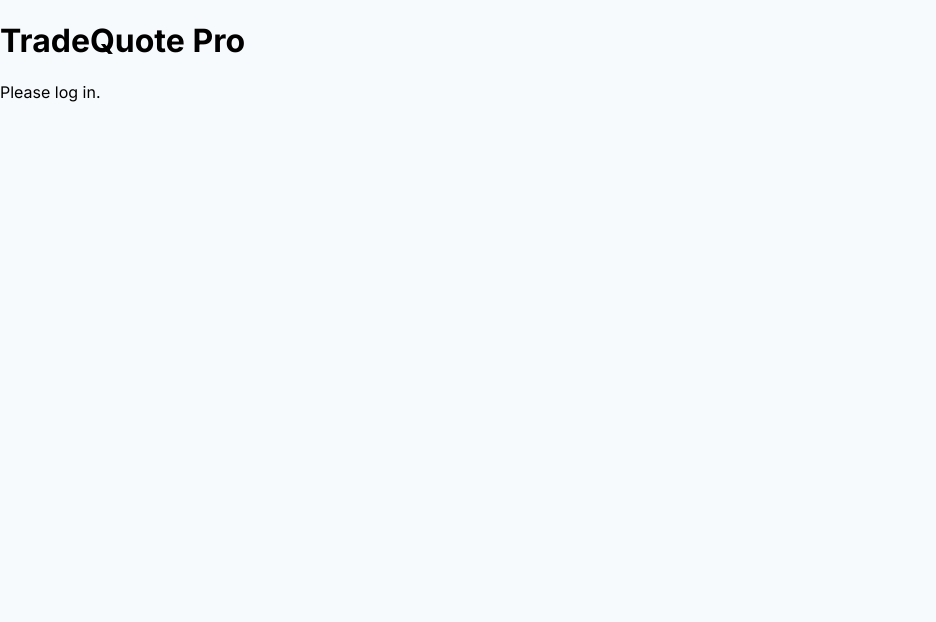
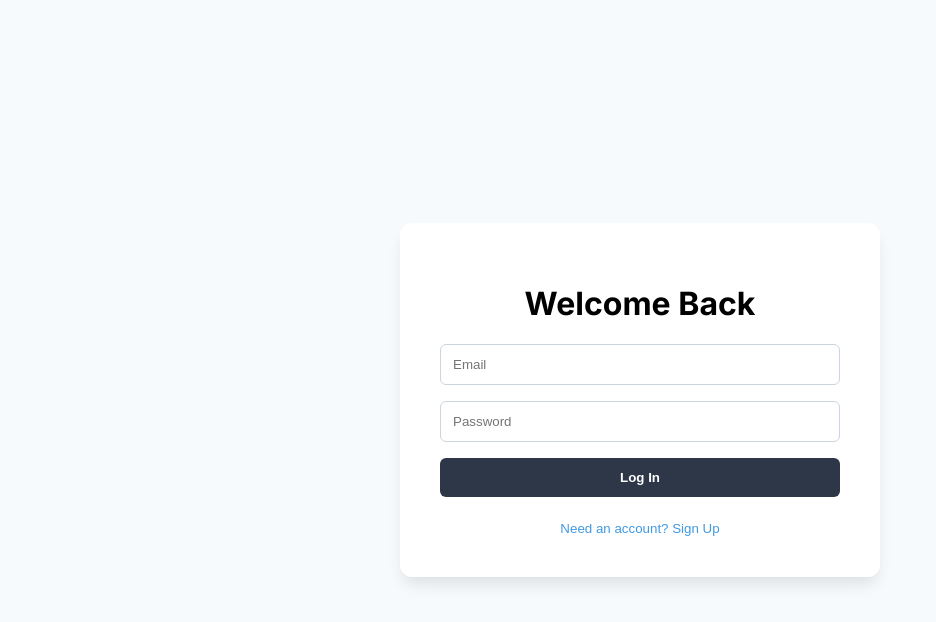
Before and after one commit to nicheaibuilder/trade-quote-pro, a React (Create React App) app: page / in a window 1280 px wide. Shown: the top 622 px of the page, without its empty margins (0-936 px from the left). Built offline with nearby package versions, Linux system fonts and the light colour scheme; no server answers.

Commit message:
Fix: Add components and implement App view logic

```diff
--- a/src/App.js
+++ b/src/App.js
@@ -1,11 +1,8 @@
 import React, { useState, useEffect } from 'react';
 import { auth, db } from './firebaseConfig';
-import { onAuthStateChanged } from 'firebase/auth';
-import { doc, getDoc } from 'firebase/firestore';
-
-// We will create these component files next
-// import AuthPage from './components/AuthPage';
-// import Dashboard from './components/Dashboard';
+import { onAuthStateChanged, signOut } from 'firebase/auth';
+import { doc, getDoc, setDoc } from 'firebase/firestore';
+import AuthPage from './components/AuthPage';
 
 function App() {
   const [user, setUser] = useState(null);
@@ -14,47 +11,45 @@ function App() {
   useEffect(() => {
     const unsubscribe = onAuthStateChanged(auth, async (firebaseUser) => {
       if (firebaseUser) {
-        // User is signed in, get their profile from Firestore
         const userDocRef = doc(db, "users", firebaseUser.uid);
         const userDoc = await getDoc(userDocRef);
-
-        setUser({
-          uid: firebaseUser.uid,
-          email: firebaseUser.email,
-          ...userDoc.data() // Spread the rest of the user's data
-        });
+        if (userDoc.exists()) {
+          setUser({ uid: firebaseUser.uid, email: firebaseUser.email, ...userDoc.data() });
+        } else {
+          // If the user doc doesn't exist (e.g., first sign-up), create it
+          const newUserProfile = { email: firebaseUser.email, createdAt: new Date() };
+          await setDoc(userDocRef, newUserProfile);
+          setUser({ uid: firebaseUser.uid, ...newUserProfile });
+        }
       } else {
-        // User is signed out
         setUser(null);
       }
       setLoading(false);
     });
-
-    // Cleanup subscription on unmount
     return () => unsubscribe();
   }, []);
+
+  const handleLogout = () => {
+    signOut(auth);
+  };
 
   if (loading) {
     return <div>Loading Application...</div>;
   }
 
-  // For now, let's just show a simple placeholder for the components
-  // In a real app, you would import and render your components here
+  // This is a simplified dashboard for a logged-in user
+  const Dashboard = ({ user, onLogout }) => (
+    <div style={{padding:'2rem'}}>
+        <h1>TradeQuote Pro Dashboard</h1>
+        <p>Welcome, {user.email}!</p>
+        <button onClick={onLogout}>Log Out</button>
+        {/* All other components like QuoteEditor, ClientPortal etc. would be rendered here */}
+    </div>
+  );
+
   return (
     <div>
-      <h1>TradeQuote Pro</h1>
-      {user ? (
-        <div>
-          <p>Welcome, {user.email}!</p>
-          <p>Your UID is: {user.uid}</p>
-          {/* <Dashboard user={user} /> */}
-        </div>
-      ) : (
-        <div>
-          <p>Please log in.</p>
-          {/* <AuthPage /> */}
-        </div>
-      )}
+      {user ? <Dashboard user={user} onLogout={handleLogout} /> : <AuthPage />}
     </div>
   );
 }
--- /dev/null
+++ b/src/components/AuthPage.js
@@ -0,0 +1,42 @@
+import React, { useState } from 'react';
+import { auth } from '../firebaseConfig';
+import { createUserWithEmailAndPassword, signInWithEmailAndPassword } from 'firebase/auth';
+
+// This is a simplified version of the AuthPage for real Firebase
+export default function AuthPage() {
+    const [isLogin, setIsLogin] = useState(true);
+    const [email, setEmail] = useState('');
+    const [password, setPassword] = useState('');
+    const [error, setError] = useState('');
+
+    const handleSubmit = async (e) => {
+        e.preventDefault();
+        setError('');
+        try {
+            if (isLogin) {
+                await signInWithEmailAndPassword(auth, email, password);
+            } else {
+                await createUserWithEmailAndPassword(auth, email, password);
+            }
+        } catch (err) {
+            setError(err.message);
+        }
+    };
+
+    return (
+        <div style={{fontFamily:'Inter, sans-serif',display:'flex',alignItems:'center',justifyContent:'center',minHeight:'100vh',backgroundColor:'#f7fafc'}}>
+            <div style={{background:'white',padding:'2.5rem',borderRadius:'12px',boxShadow:'0 10px 15px -3px rgba(0,0,0,0.1)',width:'100%',maxWidth:'400px',textAlign:'center'}}>
+                <h1>{isLogin ? 'Welcome Back' : 'Create Account'}</h1>
+                <form onSubmit={handleSubmit} style={{display:'flex',flexDirection:'column',gap:'1rem'}}>
+                    <input type="email" value={email} onChange={e => setEmail(e.target.value)} placeholder="Email" required style={{padding:'0.75rem',borderRadius:'6px',border:'1px solid #cbd5e0'}}/>
+                    <input type="password" value={password} onChange={e => setPassword(e.target.value)} placeholder="Password" required style={{padding:'0.75rem',borderRadius:'6px',border:'1px solid #cbd5e0'}}/>
+                    <button type="submit" style={{background:'#2d3748',color:'white',padding:'0.75rem',border:'none',borderRadius:'6px',fontWeight:'600',cursor:'pointer'}}>{isLogin ? 'Log In' : 'Sign Up'}</button>
+                </form>
+                {error && <p style={{color:'red', marginTop:'1rem'}}>{error}</p>}
+                <button onClick={() => setIsLogin(!isLogin)} style={{color:'#4299e1',cursor:'pointer',background:'none',border:'none',padding:0,marginTop:'1.5rem'}}>
+                    {isLogin ? "Need an account? Sign Up" : "Already have an account? Log In"}
+                </button>
+            </div>
+        </div>
+    );
+}
```
Also changed, not shown: 1 other file (tests, documents, lock files or other folders).
